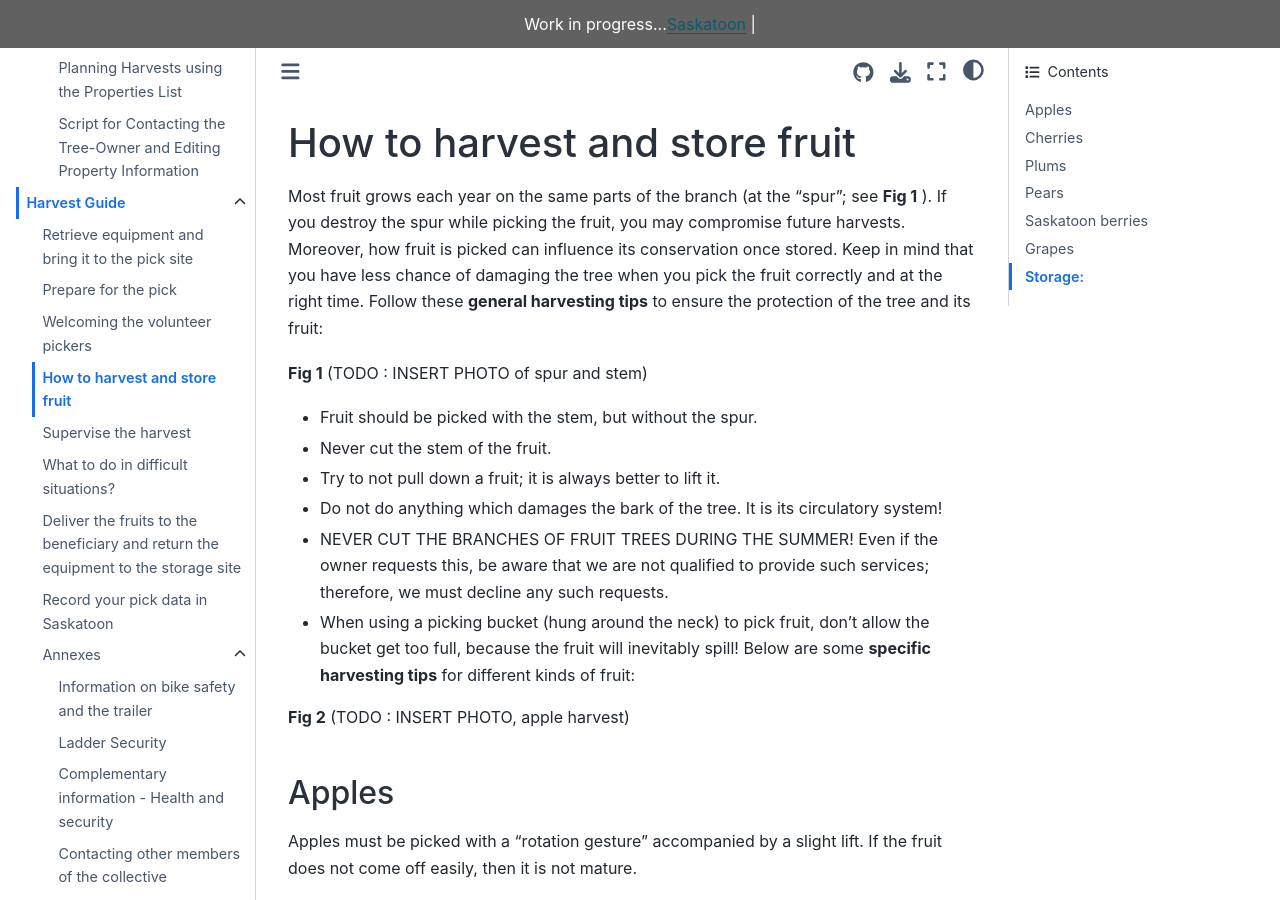
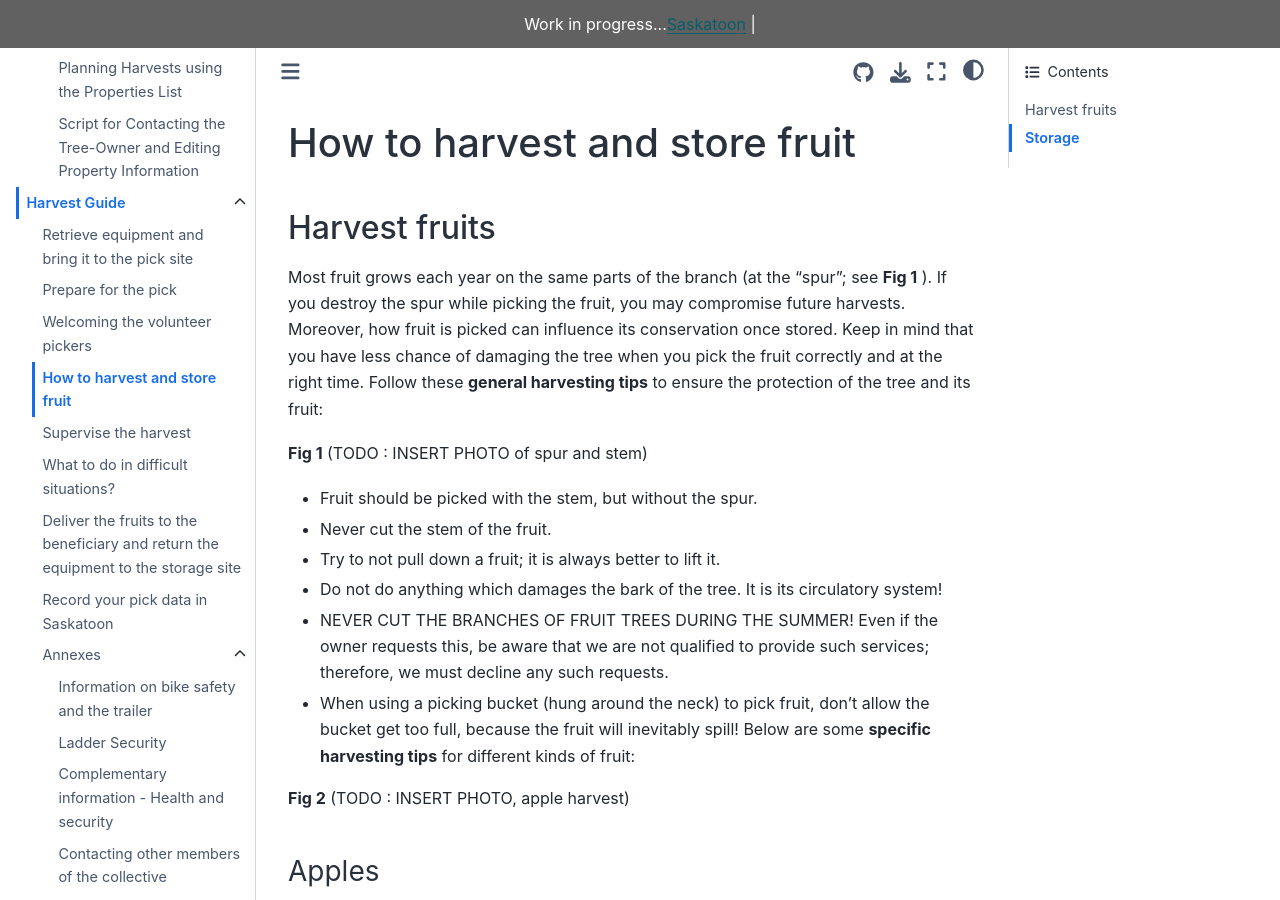
Before and after one commit to LesFruitsDefendus/guides, a Sphinx documentation site: the page built from docs/source/harvest-guide/how-to-harvest.md, in a window 1280 px wide and 900 px high. Built offline with Sphinx 7.4.7 and the Sphinx Book theme 1.1.4, drawn with Linux system fonts in a browser that asks for light colours.

Commit message:
Fix header

```diff
--- a/docs/source/harvest-guide/how-to-harvest.md
+++ b/docs/source/harvest-guide/how-to-harvest.md
@@ -1,4 +1,6 @@
 # How to harvest and store fruit
+
+## Harvest fruits
 
 Most fruit grows each year on the same parts of the branch (at the "spur"; see **Fig 1** ). If you destroy the spur while picking the fruit, you may compromise future harvests. Moreover, how fruit is picked can influence its conservation once stored.
 Keep in mind that you have less chance of damaging the tree when you pick the fruit correctly and at the right time.
@@ -42,7 +44,7 @@ Pears can be picked like apples (see section above)– but remember that they mu
 ### Grapes
 - By hand: Cut off each bunch of grapes using a pair of scissors or pruning shears.
 
-## Storage:
+## Storage
 
 **At Santropol Roulant**, all fruits except apples can be put in the walk-in fridge in the basement of the building (a.k.a. cold room, cold storage). Apples can be put on the Fruits Défendus shelf unless they are in danger of rotting. Please don’t place containers on the floor of the walk-in fridge.
 
```
